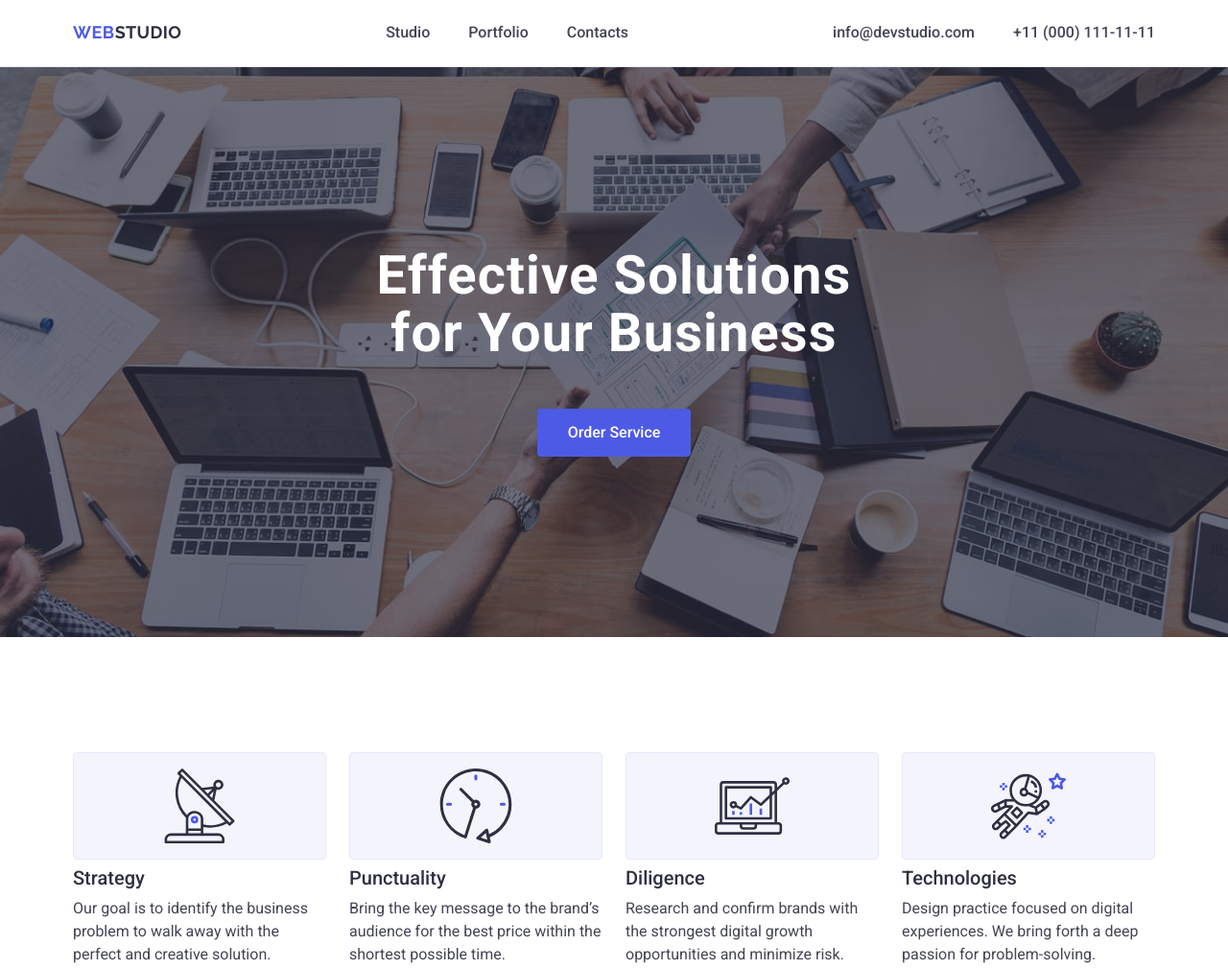
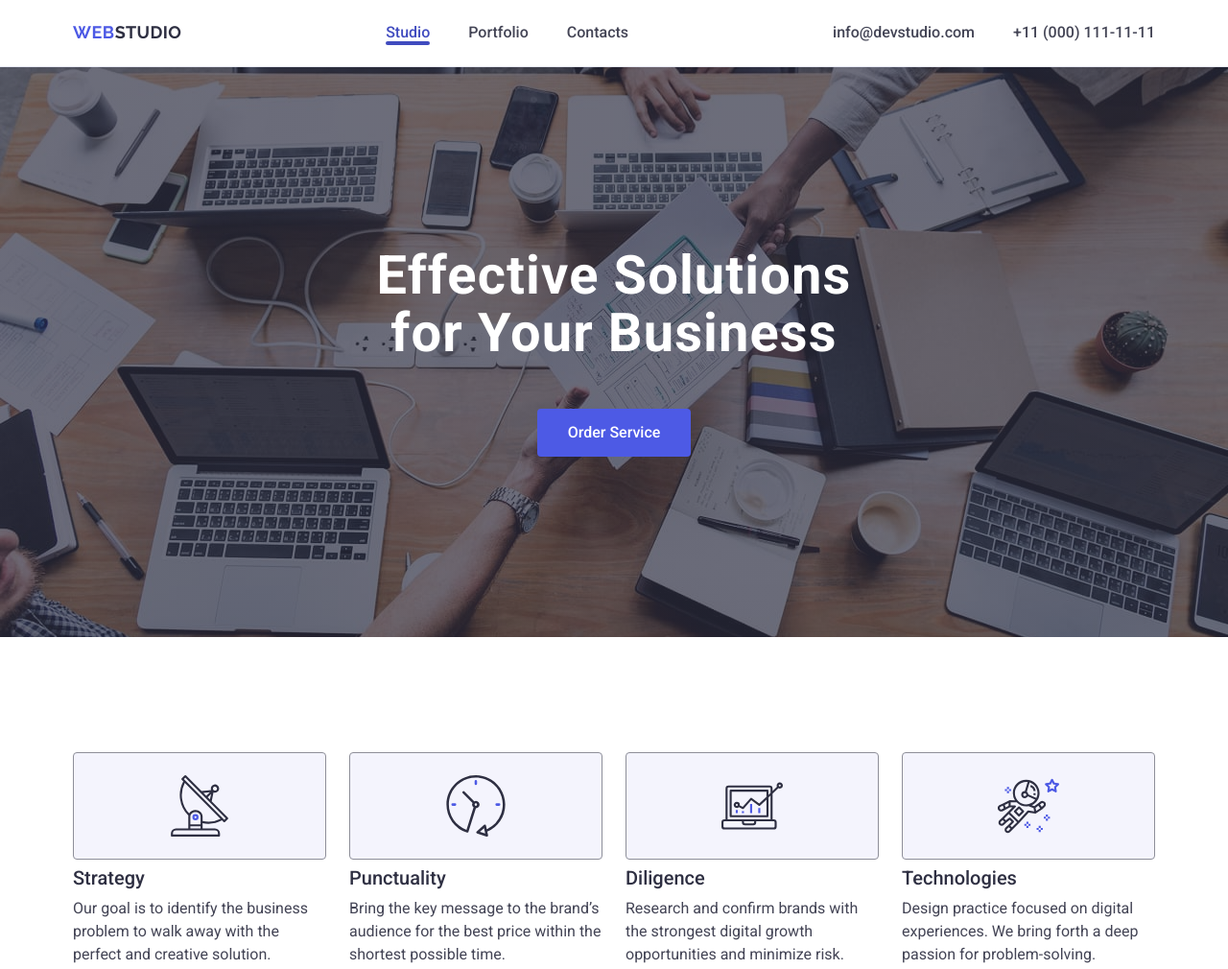
Before and after one commit to nazli-dilek/goit-markup-hw-04, a plain HTML site: page index.html in a window 1280 px wide. Shown: the top 1010 px of the page at 96% size. Drawn offline with nearby package versions, Linux system fonts and the light colour scheme.

Commit message:
revize edildi

```diff
--- a/css/styles.css
+++ b/css/styles.css
@@ -125,13 +125,17 @@ address {
 }
 
 .hero {
-    background-image: linear-gradient(rgba(46, 47, 66, 0.7), rgba(46, 47, 66, 0.7)), url("../images/img12.jpg");
-    background-size: cover;
+    background-size: 1440px auto;
+    max-width: 1440px;
+    margin: 0 auto;
+    background-repeat: no-repeat;
     background-position: center;
-    background-repeat: no-repeat;
+    background-image: linear-gradient(rgba(46, 47, 66, 0.7), rgba(46, 47, 66, 0.7)),
+                      url("../images/img12.jpg");
+    padding: 188px 0;
     text-align: center;
-    padding: 188px 0;
-    color: #ffffff;
+    color: #fff;
+
 }
 
 .hero h1 {
@@ -196,24 +200,9 @@ address {
 }
 
 .features-icon {
-    display: flex;
-    align-items: center;
-    justify-content: center;
-    width: 264px;
-    height: 112px;
-    margin-bottom: 8px;
+    width: 64px;
+    height: 64px;
     fill: var(--accent-color);
-    background-color: var(--background-light);
-    border: 1px solid #e7e9fc;
-    border-radius: 4px;
-    padding: 16px;
-    transition: fill 250ms cubic-bezier(0.4, 0, 0.2, 1),
-    background-color 250ms cubic-bezier(0.4, 0, 0.2, 1);
-}
-
-.features-item:hover .features-icon {
-    fill: #ffffff;
-    background-color: var(--hover-color);
 }
 
 .team {
@@ -368,17 +357,10 @@ address {
     background-color: #ffffff;
 }
 
-.portfolio h3 {
-    margin: 0 16px 8px;
-    font-weight: 500;
-    font-size: 20px;
-    color: var(--main-color);
-}
-
-.portfolio p{
-    margin-left: 16px;
-    font-size: 16px;
-    color: var(--text-color);
+.portfolio h3,
+.portfolio p {
+    margin-left: 0;
+    margin-right: 0;
 }
 
 .portfolio-thumb {
@@ -476,10 +458,12 @@ footer p {
     width: 40px;
     height: 40px;
     border-radius: 50%;
+    background-color: rgba(255, 255, 255, 0.1);
 }
 
 .footer .social-link:hover {
-    transform: scale(1.1);
+    background-color: #31d0aa;
+    transform: none;
 }
 
 .footer .social-link svg {
@@ -536,3 +520,31 @@ footer p {
 .social-link svg path {
     fill: #ffffff;
 }
+
+.nav-link.current {
+    position: relative;
+    color: var(--hover-color);
+}
+
+.nav-link.current::after {
+    content: "";
+    position: absolute;
+    bottom: -4px;
+    left: 0;
+    width: 100%;
+    height: 4px;
+    background-color: var(--hover-color);
+    border-radius: 2px;
+}
+
+.icon-box {
+    width: 264px;
+    height: 112px;
+    background-color: var(--background-light);
+    border: 1px solid #8e8f99;
+    border-radius: 4px;
+    display: flex;
+    align-items: center;
+    justify-content: center;
+    margin-bottom: 8px;
+}
--- a/index.html
+++ b/index.html
@@ -24,7 +24,7 @@
 
         <nav>
           <ul class="nav-list">
-            <li><a href="#studio" class="nav-link">Studio</a></li>
+            <li><a href="#studio" class="nav-link current">Studio</a></li>
             <li><a href="#portfolio" class="nav-link">Portfolio</a></li>
             <li><a href="#contacts" class="nav-link">Contacts</a></li>
           </ul>
@@ -61,9 +61,11 @@
         <div class="container">
           <ul class="features-list">
             <li class="features-item">
+              <div class="icon-box">
                 <svg class="features-icon" width="64" height="64">
                   <use href="./images/icons.svg#icon-antenna"></use>
                 </svg>
+              </div>
               <h3>Strategy</h3>
               <p>
                 Our goal is to identify the business problem to walk away with
@@ -71,9 +73,11 @@
               </p>
             </li>
             <li class="features-item">
+              <div class="icon-box">
                 <svg class="features-icon" width="64" height="64">
                   <use href="./images/icons.svg#icon-clock"></use>
                 </svg>
+              </div>
               <h3>Punctuality</h3>
               <p>
                 Bring the key message to the brand’s audience for the best price
@@ -81,9 +85,11 @@
               </p>
             </li>
             <li class="features-item">
+              <div class="icon-box">
                 <svg class="features-icon" width="64" height="64">
                   <use href="./images/icons.svg#icon-diagram"></use>
                 </svg>
+              </div>
               <h3>Diligence</h3>
               <p>
                 Research and confirm brands with the strongest digital growth
@@ -91,9 +97,11 @@
               </p>
             </li>
             <li class="features-item">
+              <div class="icon-box">
                 <svg class="features-icon" width="64" height="64">
                   <use href="./images/icons.svg#icon-astronaut"></use>
                 </svg>
+              </div>
               <h3>Technologies</h3>
               <p>
                 Design practice focused on digital experiences. We bring forth a
```
Lines whose indentation alone changed are shown as unchanged.
